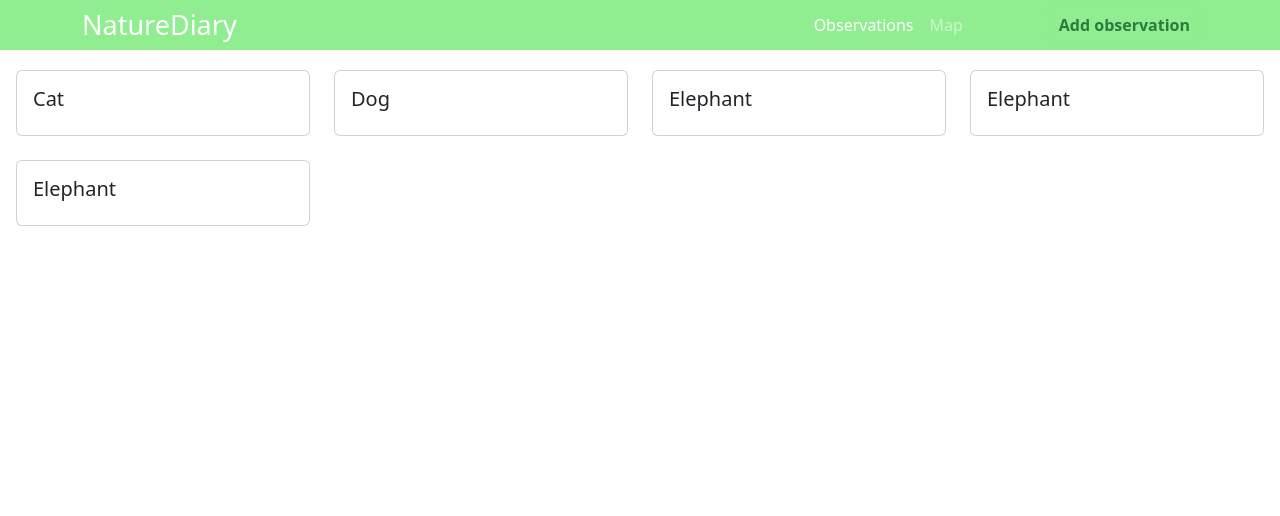
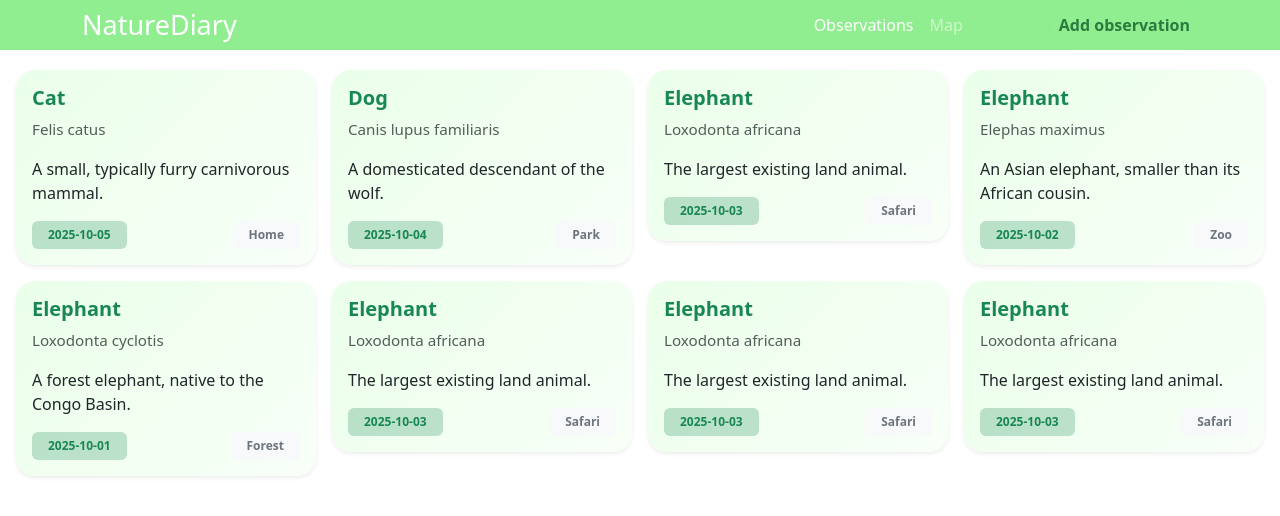
Before and after one commit to markreni/nature-diary-frontend, a React (Vite) app: page /observations in a window 1280 px wide. Shown: the top 516 px of the page. Built offline with nearby package versions, Linux system fonts and the light colour scheme; a web font is replaced by a local one.

Commit message:
refactor: created separate Observation component; feat: created question form page

```diff
--- a/src/App.tsx
+++ b/src/App.tsx
@@ -1,6 +1,7 @@
 import { useState } from 'react'
 import Home from './pages/Home.tsx'
 import AdditionForm from './pages/AdditionForm.tsx'
+import QuestionForm from './pages/QuestionForm.tsx'
 import Observations from './pages/Observations.tsx'
 import NavBar from './components/NavBar.tsx'
 import observation_data from './observations.js'
@@ -28,6 +29,7 @@ const App = () => {
             <Routes>
               <Route path="/" element={<Home />} />
               <Route path="/observations" element={<Observations observations={observations}/>} />
+              <Route path="/questions" element={<QuestionForm />}  />
               <Route path="/add" element={<AdditionForm />}  />
             </Routes>
           </div>
--- a/src/assets/styles/global.css
+++ b/src/assets/styles/global.css
@@ -77,6 +77,24 @@
   margin-bottom: 32px;
   padding-left: 16px;
   padding-right: 16px;
+}
+
+.observation-card {
+  border-radius: 1.2rem;
+  transition: transform 0.18s, box-shadow 0.18s;
+  background: linear-gradient(135deg, #eaffea 0%, #f8fff8 100%);
+}
+
+.observation-card:hover {
+  transform: translateY(-6px) scale(1.03);
+  box-shadow: 0 8px 32px rgba(144, 238, 144, 0.18), 0 1.5px 6px rgba(0,0,0,0.08);
+}
+
+.observation-card-img {
+  border-top-left-radius: 1.2rem;
+  border-top-right-radius: 1.2rem;
+  object-fit: cover;
+  height: 180px;
 }
 
 
--- a/src/components/NavBar.tsx
+++ b/src/components/NavBar.tsx
@@ -22,7 +22,7 @@ const NavBar = () => {
                   </LinkContainer>
                 </Nav>
                 <Nav className="nav-bar-add-link">
-                  <LinkContainer to="/add">
+                  <LinkContainer to="/questions">
                     <Nav.Link>Add observation</Nav.Link>
                   </LinkContainer>
                 </Nav>
--- /dev/null
+++ b/src/components/Observation.tsx
@@ -0,0 +1,30 @@
+import { Card } from "react-bootstrap";
+import type { Observation_type } from '../types/types';
+import '../assets/styles/global.css'
+
+const Observation = ({ obs }: { obs: Observation_type }) => {
+    return(
+        <div>
+            <Card className="observation-card shadow-sm border-0">
+                <Card.Body>
+                    <Card.Title className="fw-bold text-success">{obs.common_name}</Card.Title>
+                    <Card.Text className="text-muted" style={{ fontSize: '0.95rem' }}>
+                        {obs.scientific_name}
+                    </Card.Text>
+                    <Card.Text>
+                        {obs.description}
+                    </Card.Text>
+                    <div className="d-flex justify-content-between align-items-center mt-3">
+                        <span className="badge bg-success bg-opacity-25 text-success px-3 py-2">
+                            {obs.date}
+                        </span>
+                        <span className="badge bg-light text-secondary px-3 py-2">
+                            {obs.location}
+                        </span>
+                    </div>
+                </Card.Body>
+            </Card>
+        </div>);
+}
+
+export default Observation
--- a/src/observations.ts
+++ b/src/observations.ts
@@ -3,23 +3,75 @@ import type { Observation } from './types/types'
 const observations: Observation[] = [
   {
     id: 1,
-    common_name: 'Cat'
+    common_name: 'Cat',
+    scientific_name: 'Felis catus',
+    description: 'A small, typically furry carnivorous mammal.',
+    date: '2025-10-05',
+    location: 'Home',
+    image: 'https://images.unsplash.com/photo-1518717758536-85ae29035b6d?auto=format&fit=crop&w=400&q=80'
   },
   {
     id: 2,
-    common_name: 'Dog'
+    common_name: 'Dog',
+    scientific_name: 'Canis lupus familiaris',
+    description: 'A domesticated descendant of the wolf.',
+    date: '2025-10-04',
+    location: 'Park',
+    image: 'https://images.unsplash.com/photo-1558788353-f76d92427f16?auto=format&fit=crop&w=400&q=80'
   },
-  {
+   {
     id: 3,
-    common_name: 'Elephant'
+    common_name: 'Elephant',
+    scientific_name: 'Loxodonta africana',
+    description: 'The largest existing land animal.',
+    date: '2025-10-03',
+    location: 'Safari',
+    image: 'https://images.unsplash.com/photo-1506744038136-46273834b3fb?auto=format&fit=crop&w=400&q=80'
   },
   {
     id: 4,
-    common_name: 'Elephant'
+    common_name: 'Elephant',
+    scientific_name: 'Elephas maximus',
+    description: 'An Asian elephant, smaller than its African cousin.',
+    date: '2025-10-02',
+    location: 'Zoo',
+    image: 'https://images.unsplash.com/photo-1465101046530-73398c7f28ca?auto=format&fit=crop&w=400&q=80'
   },
   {
     id: 5,
-    common_name: 'Elephant'
+    common_name: 'Elephant',
+    scientific_name: 'Loxodonta cyclotis',
+    description: 'A forest elephant, native to the Congo Basin.',
+    date: '2025-10-01',
+    location: 'Forest',
+    image: 'https://images.unsplash.com/photo-1468421870903-4df1664ac249?auto=format&fit=crop&w=400&q=80'
+  },
+  {
+    id: 6,
+    common_name: 'Elephant',
+    scientific_name: 'Loxodonta africana',
+    description: 'The largest existing land animal.',
+    date: '2025-10-03',
+    location: 'Safari',
+    image: 'https://images.unsplash.com/photo-1506744038136-46273834b3fb?auto=format&fit=crop&w=400&q=80'
+  },
+  {
+    id: 7,
+    common_name: 'Elephant',
+    scientific_name: 'Loxodonta africana',
+    description: 'The largest existing land animal.',
+    date: '2025-10-03',
+    location: 'Safari',
+    image: 'https://images.unsplash.com/photo-1506744038136-46273834b3fb?auto=format&fit=crop&w=400&q=80'
+  },
+  {
+    id: 8,
+    common_name: 'Elephant',
+    scientific_name: 'Loxodonta africana',
+    description: 'The largest existing land animal.',
+    date: '2025-10-03',
+    location: 'Safari',
+    image: 'https://images.unsplash.com/photo-1506744038136-46273834b3fb?auto=format&fit=crop&w=400&q=80'
   },
 ]
 
--- a/src/pages/AdditionForm.tsx
+++ b/src/pages/AdditionForm.tsx
@@ -5,7 +5,7 @@ import { Row, Col } from 'react-bootstrap';
 const AdditionForm = () => {
   return (
     <div>
-      <h2>Add new observation</h2>
+      <h2>Add observation</h2>
       <Form>
         <Row>
             <Col>
--- a/src/pages/Observations.tsx
+++ b/src/pages/Observations.tsx
@@ -1,22 +1,14 @@
-import { Card, Col, Row } from 'react-bootstrap';
-import type { Observation } from '../types/types';
+import { Col, Row } from 'react-bootstrap';
+import type { Observation_type } from '../types/types';
+import Observation from '../components/Observation';
 
-type ObservationsProps = {
-    observations: Observation[];
-};
-
-const Observations = ({ observations }: ObservationsProps) => {
+const Observations = ({ observations }: { observations: Observation_type[] }) => {
     return(
         <div>
-            <Row xs={1} sm={2} md={3} lg={4} className="g-4">
+            <Row xs={1} sm={2} md={3} lg={4} className="g-3">
                 {observations.map(obs => (
                     <Col key={obs.id}>
-                        <Card>
-                            <Card.Body>
-                                <Card.Title>{obs.common_name}</Card.Title>
-                                {/* Add more fields as needed */}
-                            </Card.Body>
-                        </Card>
+                        <Observation obs={obs} />
                     </Col>
                 ))}
             </Row>
--- /dev/null
+++ b/src/pages/QuestionForm.tsx
@@ -0,0 +1,69 @@
+import { useState } from 'react';
+import Form from 'react-bootstrap/Form';
+import Button from 'react-bootstrap/Button';
+import { Row, Col, ToggleButton, ButtonGroup } from 'react-bootstrap';
+import {useNavigate} from 'react-router-dom'
+
+const questions = [
+  "Is the observation domestic?",
+  "Do you want to share with the community?",
+  "Do you need identification help?"
+];
+
+const QuestionForm = () => {
+  const [answers, setAnswers] = useState<(boolean)[]>([true, true, true]);
+  const navigate = useNavigate()
+
+  const handleToggle = (index: number, value: boolean) => {
+    const updated: boolean[] = [...answers];
+    updated[index] = value;
+    setAnswers(updated);
+  };
+
+  const onSubmit = (event: React.FormEvent<HTMLFormElement>) => {
+    event.preventDefault()
+    navigate('/add')
+  }
+
+  return (
+    <div>
+      <h2>Add observation</h2>
+      <Form onSubmit={onSubmit}>
+        {questions.map((question, index) => (
+          <Form.Group as={Row} className="mb-4" key={index}>
+            <Form.Label column sm={8}>{question}</Form.Label>
+            <Col sm={4}>
+              <ButtonGroup>
+                <ToggleButton
+                  id={`yes-${index}`}
+                  type="radio"
+                  variant={answers[index] === true ? "success" : "outline-success"}
+                  name={`question-${index}`}
+                  value="yes"
+                  checked={answers[index] === true}
+                  onChange={() => handleToggle(index, true)}
+                >
+                  Yes
+                </ToggleButton>
+                <ToggleButton
+                  id={`no-${index}`}
+                  type="radio"
+                  variant={answers[index] === false ? "danger" : "outline-danger"}
+                  name={`question-${index}`}
+                  value="no"
+                  checked={answers[index] === false}
+                  onChange={() => handleToggle(index, false)}
+                >
+                  No
+                </ToggleButton>
+              </ButtonGroup>
+            </Col>
+          </Form.Group>
+        ))}
+        <Button type="submit">Submit</Button>
+      </Form>
+    </div>
+  );
+};
+
+export default QuestionForm;
```
Also changed, not shown: src/types/types.ts (+7 -2 lines).
